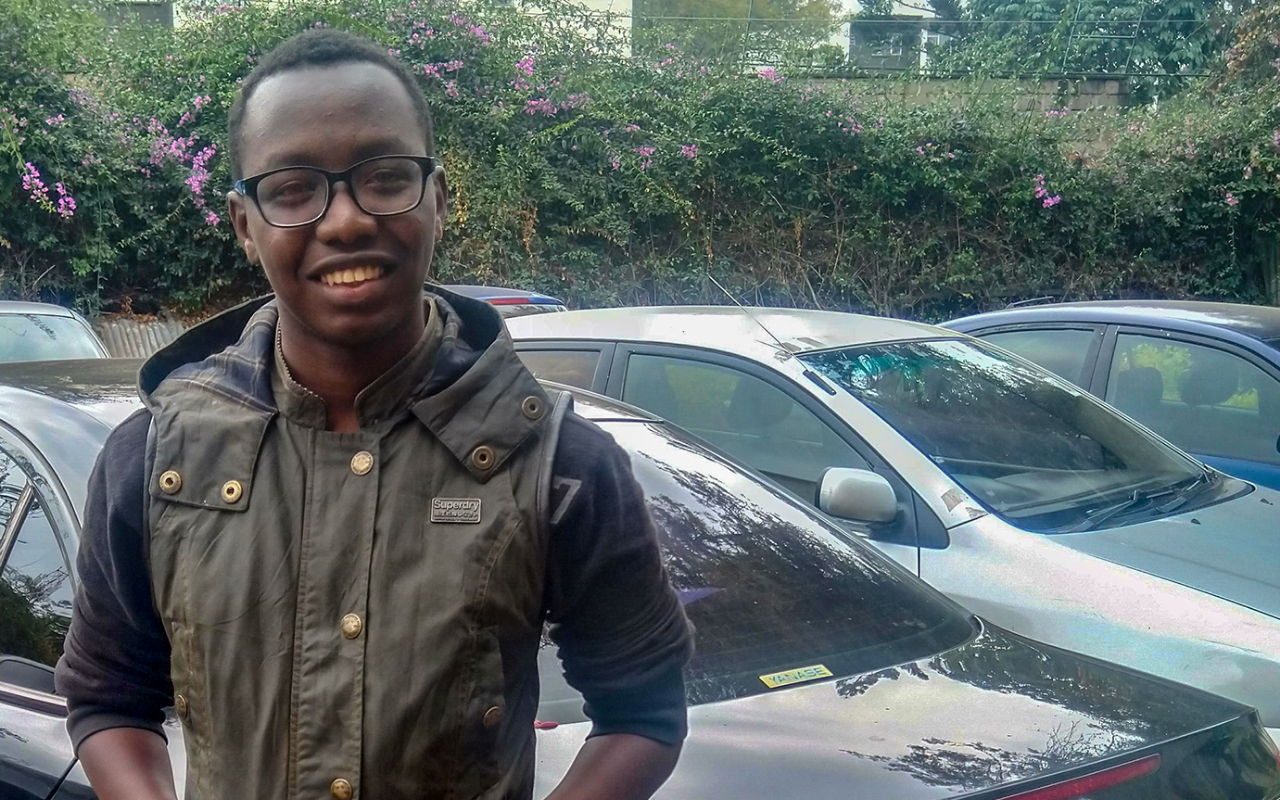
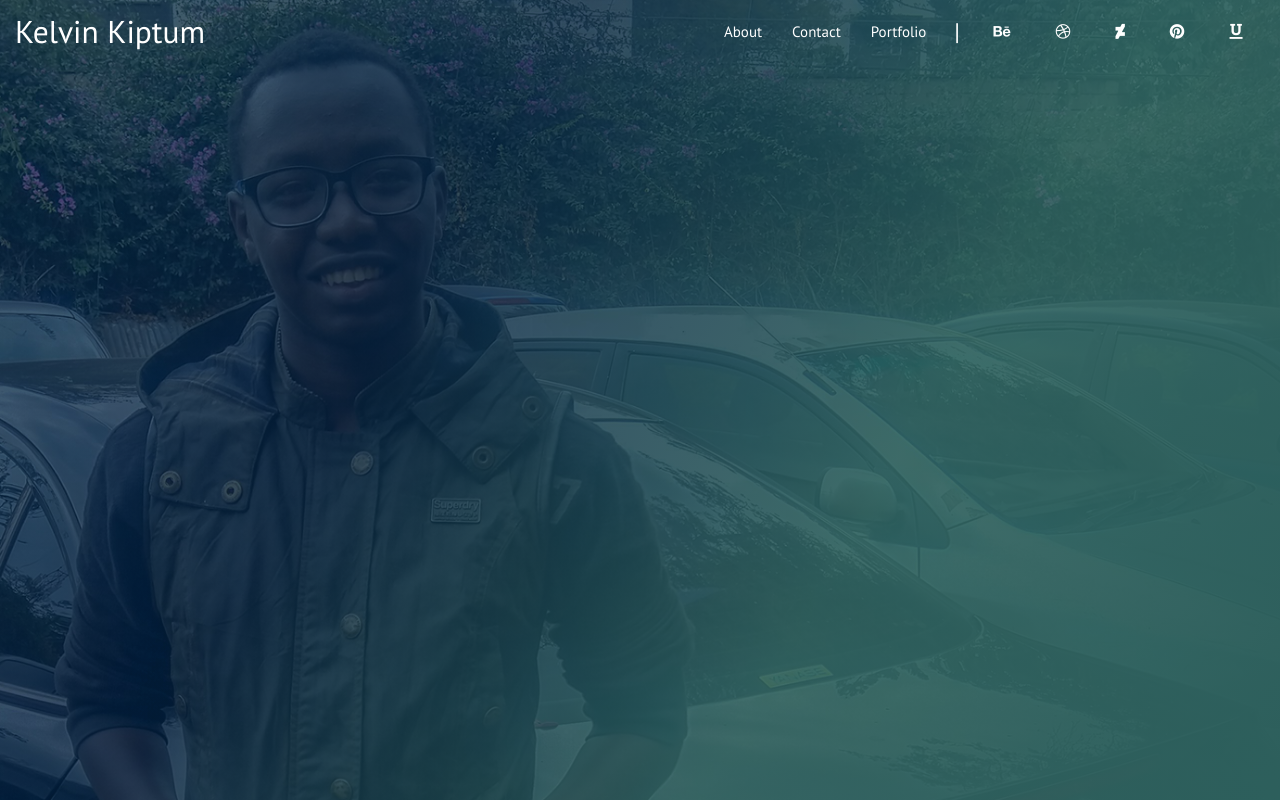
Before and after one commit to kelvink96/freelance_portfolio, a plain HTML site: page index.html in a window 1280 px wide. Drawn offline with Linux system fonts and the light colour scheme.

Commit message:
navbar complete

```diff
--- a/assets/css/styles.sass
+++ b/assets/css/styles.sass
@@ -3,21 +3,32 @@
 @import url("../fonts/pt_sans.css")
 
 //color variables
-$dull-blue: #97A9BD
-$reddish: #C96567
-$dark-reddish: #9D5A63
-$black-reddish: #644E5B
-$dark-blue: #314455
+$dull-green: #2D5F5C
+$dull-blue: #1E4258
+$dull-purple: #4A4B69
+$dark-navy-blue: #022140
+$bright-dull-blue: #265078
 
 html, body
   height: 100%
   margin: 0
+  font-family: "PT Sans"
 
 body
-  .bg
-    background-image: url("../images/portfolio_main.jpg")
+  .wrapper
+    background-image: linear-gradient(120deg, rgba(2, 33, 64, .7), rgba(2, 33, 64, .8), rgba(45, 95, 92, .9), rgba(45, 95, 92, 1)), url("../images/portfolio_main.jpg")
     height: 100%
 
     //center image
     background-repeat: no-repeat
     background-size: cover
+
+    nav
+      background: transparent
+      box-shadow: none
+      padding: 0 1em
+
+      #nav-mobile
+        li
+          i
+            padding: 0 .5em
--- /dev/null
+++ b/assets/js/index.js
@@ -0,0 +1,4 @@
+document.addEventListener('DOMContentLoaded', function () {
+   var sidenavs = document.querySelectorAll('.sidenav');
+   var instance = M.Sidenav.init(sidenavs);
+});
--- a/index.html
+++ b/index.html
@@ -7,9 +7,38 @@
     <title>freelancer_portfolio</title>
 </head>
 <body>
-<div class="bg">
+<div class="wrapper">
+    <nav>
+        <div class="nav-wrapper">
+            <a href="" class="brand-logo">Kelvin Kiptum</a>
+            <a href="" data-target="mobile-demo" class="sidenav-trigger"><i class="fas fa-bars"></i></a>
+            <ul id="nav-mobile" class="right hide-on-med-and-down">
+                <li><a href="">About</a></li>
+                <li><a href="">Contact</a></li>
+                <li><a href="">Portfolio</a></li>
+                <li class="v-divider"><i>|</i></li>
+                <li><a href=""><i class="fab fa-behance fa-1x"></i></a></li>
+                <li><a href=""><i class="fab fa-dribbble fa-1x"></i></a></li>
+                <li><a href=""><i class="fab fa-deviantart fa-1x"></i></a></li>
+                <li><a href=""><i class="fab fa-pinterest fa-1x"></i></a></li>
+                <li><a href=""><i class="fas fa-underline fa-1x"></i></a></li>
+            </ul>
+        </div>
+    </nav>
 
+    <ul class="sidenav" id="mobile-demo">
+        <li><a href="">About</a></li>
+        <li><a href="">Contact</a></li>
+        <li><a href="">Portfolio</a></li>
+        <li class="divider"></li>
+        <li><a href=""><i class="fab fa-behance"></i></a></li>
+        <li><a href=""><i class="fab fa-dribbble"></i></a></li>
+        <li><a href=""><i class="fab fa-deviantart"></i></a></li>
+        <li><a href=""><i class="fab fa-pinterest"></i></a></li>
+        <li><a href=""><i class="fas fa-underline"></i></a></li>
+    </ul>
 </div>
 <script src="assets/js/materialize.min.js"></script>
+<script src="assets/js/index.js"></script>
 </body>
 </html>
```
Also changed, not shown: assets/css/styles.css.
